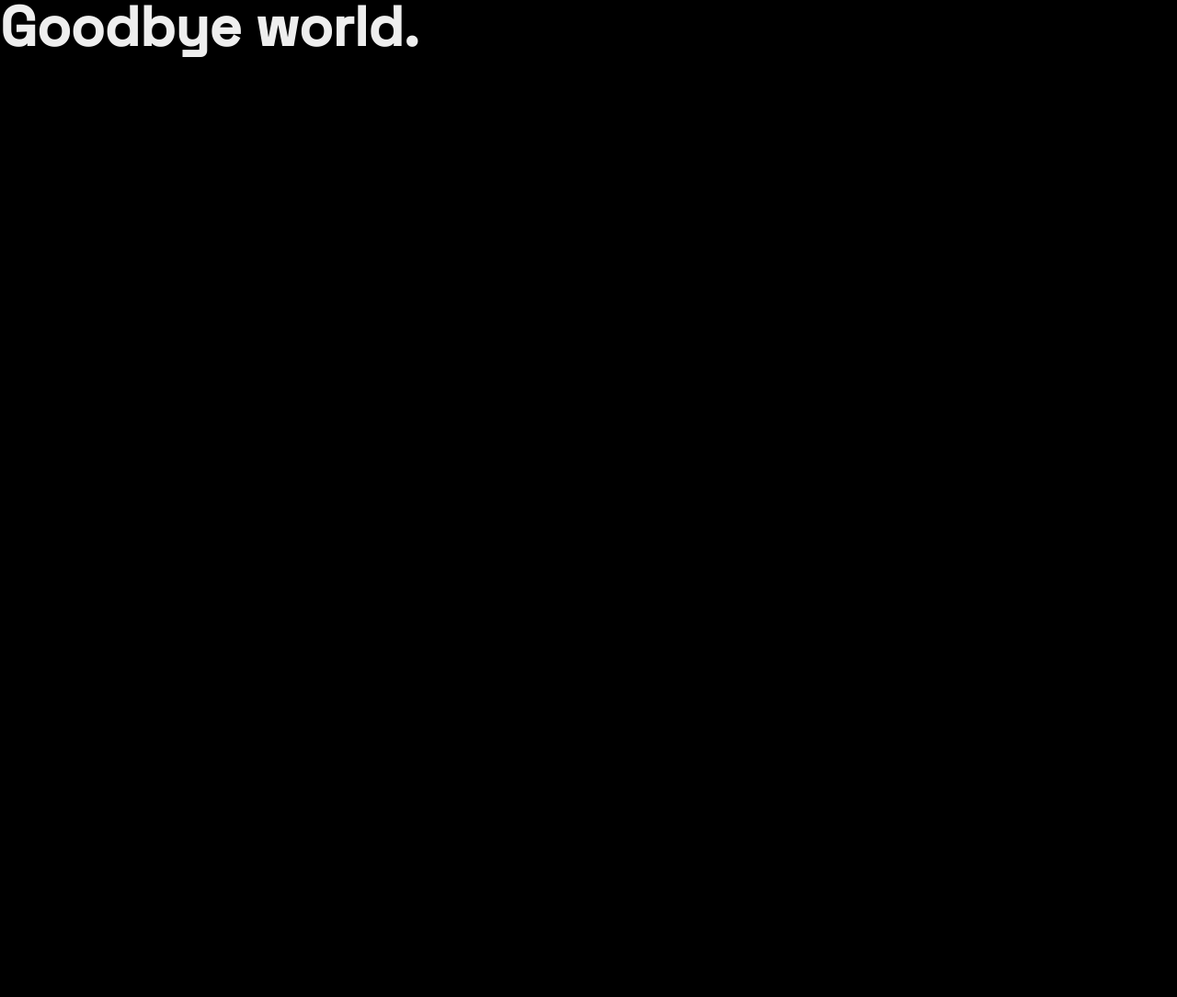
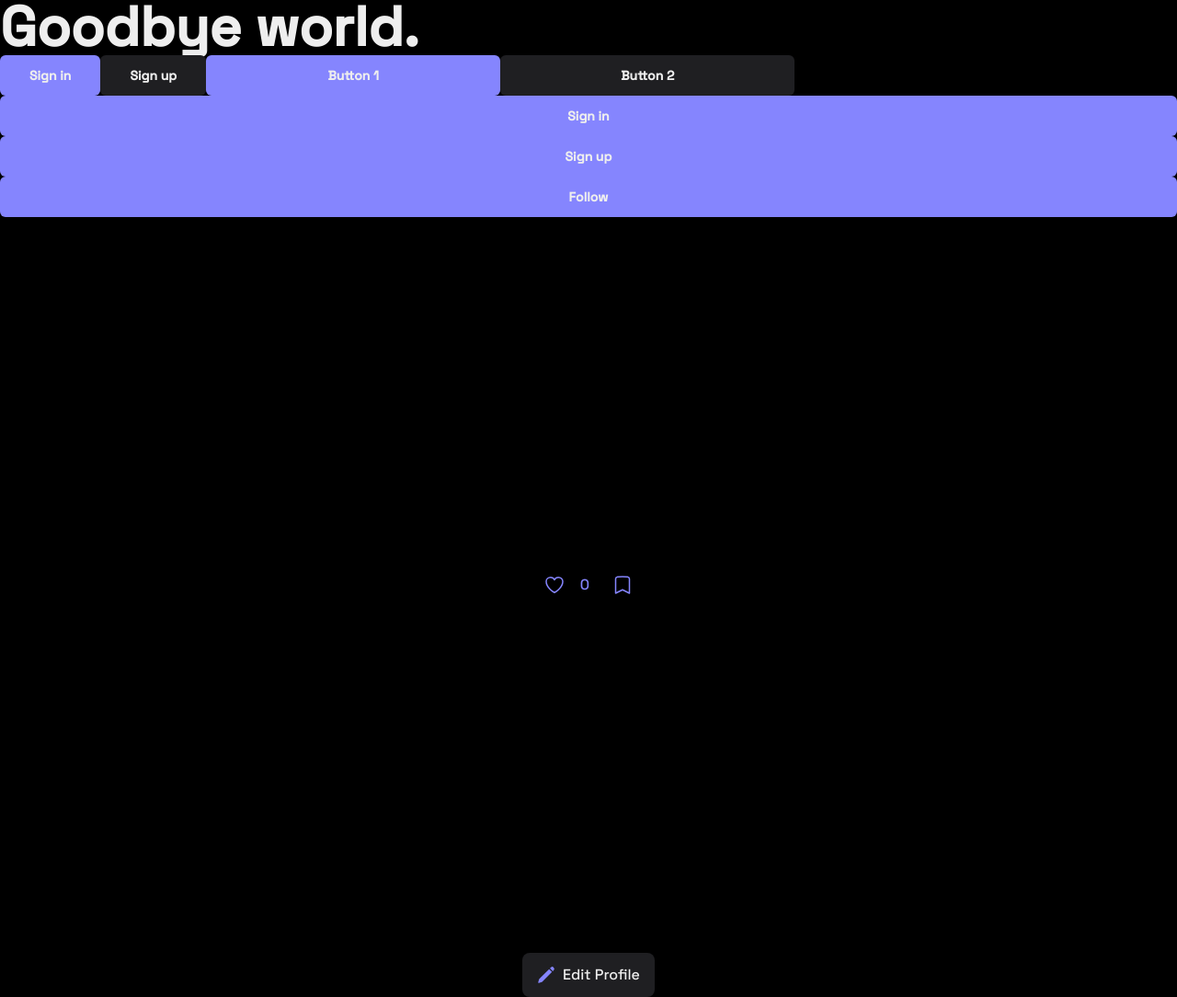
Before and after one commit to zahra-arfnia/minigram, a React (Vite) app: page / in a window 1280 px wide. Shown: the whole page at 92% size. Before the commit the page ends 800 px from the top, so only its background shows below. Built offline with nearby package versions, Linux system fonts and the light colour scheme.

Commit message:
create button component

```diff
--- a/package.json
+++ b/package.json
@@ -10,6 +10,7 @@
     "preview": "vite preview"
   },
   "dependencies": {
+    "@heroicons/react": "^2.1.5",
     "react": "^18.3.1",
     "react-dom": "^18.3.1",
     "react-icons": "^5.3.0",
--- a/src/app.jsx
+++ b/src/app.jsx
@@ -1,9 +1,15 @@
 import GoodbyeWorld from "./components/GoodbyeWorld"
+import TestButton from "./components/TestButton"
 
 export default function App() {
   return (
     <>
       <GoodbyeWorld />
+
+      <div>
+  {/* {TEST COMPONENT BUTTON , ICONBUTTON ,EDITPROFILE} */}
+<TestButton/>
+    </div>
     </>
   )
 }
--- /dev/null
+++ b/src/components/Button.jsx
@@ -0,0 +1,30 @@
+import React from 'react';
+
+const Button = ({ children, color, size, onClick }) => {
+  const baseStyle = "font-bold rounded-md focus:outline-none focus:ring-2 transition duration-200";
+
+  const colors = {
+    blue: "bg-purple hover:bg-blue-600 text-white",
+    black: "bg-strongGray hover:bg-gray-800 text-white",
+  };
+
+  const sizes = {
+    full: "w-full py-2 px-4 text-sm",
+    large: "py-3 px-8 text-sm",
+    medium: "py-2 px-6 text-lg",
+    xlarge: "py-7 px-6 text-lg",
+    larger: "py-3 w-full text-sm",
+    small: "py-7 min-w-80 text-xl",
+    xsmall: "py-3 w-80 text-sm",
+  };
+
+  const buttonStyle = `${baseStyle} ${colors[color]} ${sizes[size]}`;
+
+  return (
+    <button className={buttonStyle} onClick={onClick}>
+      {children}
+    </button>
+  );
+};
+
+export default Button;
--- /dev/null
+++ b/src/components/EditProfile.jsx
@@ -0,0 +1,15 @@
+import React from 'react';
+
+const EditProfile = ({ label, icon: Icon, color = "bg-black-500", textColor = "text-white", onClick }) => {
+  return (
+    <button
+      onClick={onClick}
+      className={`flex items-center px-4 py-3 ${color} ${textColor} rounded-lg shadow hover:bg-purple-600 transition duration-200`}
+    >
+      {Icon && <Icon className="h-5 w-5 mr-2 text-purple" />}
+      <span>{label}</span>
+    </button>
+  );
+};
+
+export default EditProfile;
--- /dev/null
+++ b/src/components/IconButton.jsx
@@ -0,0 +1,33 @@
+
+import React, { useState } from 'react';
+import { HeartIcon as HeartOutline } from '@heroicons/react/24/outline';
+import { HeartIcon as HeartSolid } from '@heroicons/react/24/solid';
+import { BookmarkIcon as BookmarkOutline } from '@heroicons/react/24/outline';
+import { BookmarkIcon as BookmarkSolid } from '@heroicons/react/24/solid';
+
+const IconButton = ({ iconType, activeColor, inactiveColor }) => {
+  const [active, setActive] = useState(false);
+
+  const toggleActive = () => {
+    setActive(!active);
+  };
+
+  const icons = {
+    like: { active: <HeartSolid className="h-6 w-6 " />, inactive: <HeartOutline className="h-6 w-6 text-purple" /> },
+    save: { active: <BookmarkSolid className="h-6 w-6" />, inactive: <BookmarkOutline className="h-6 w-6 text-purple" /> },
+  };
+
+  return (
+    <button
+      onClick={toggleActive}
+      className={`flex items-center justify-center w-10 h-10 rounded-full transition-colors duration-200 ${
+        active ? activeColor : inactiveColor
+      }`}
+    >
+     {active ? icons[iconType].active : icons[iconType].inactive}
+    </button>
+
+  );
+};
+
+export default IconButton;
--- /dev/null
+++ b/src/components/TestButton.jsx
@@ -0,0 +1,78 @@
+import React from 'react'
+import Button from "./Button";
+import { PencilIcon } from '@heroicons/react/24/solid'
+import EditProfile from './EditProfile'
+import IconButton from "./IconButton";
+
+
+export default function TestButton() {
+  return (
+    <>
+
+<Button color="blue" size="large" onClick>
+       Sign in
+      </Button>
+      <Button color="black" size="large" onClick>
+        Sign up
+      </Button>
+
+
+
+      <Button color="blue" size="xsmall" onClick>
+        Button 1
+      </Button>
+      <Button color="black" size="xsmall" onClick>
+        Button 2
+      </Button>
+
+
+    <Button color="blue" size="larger" onClick>
+        Sign in
+      </Button>
+
+
+    <Button color="blue" size="larger" onClick>
+        Sign up
+      </Button>
+
+
+
+ <Button color="blue" size="larger" onClick>
+        Follow
+      </Button>
+
+<div className="min-h-screen flex items-center justify-center space-x-4 bg-gray-50">
+  <div className="flex items-center space-x-2">
+    <IconButton
+      iconType="like"
+      activeColor="text-purple"
+      inactiveColor="text-purple"
+    />
+    <span
+      className='text-purple'>
+      0
+    </span>
+  </div>
+  <IconButton
+    iconType="save"
+    activeColor="text-purple"
+    inactiveColor="text-purple"
+  />
+</div>
+
+<div className="flex justify-center items-center ">
+      <EditProfile
+        label="Edit Profile"
+        icon={PencilIcon}
+        color="bg-strongGray"
+        textColor="text-white"
+        onClick
+      />
+    </div>
+
+
+
+
+    </>
+  )
+}
```
Also changed, not shown: 1 other file (tests, documents, lock files or other folders).
